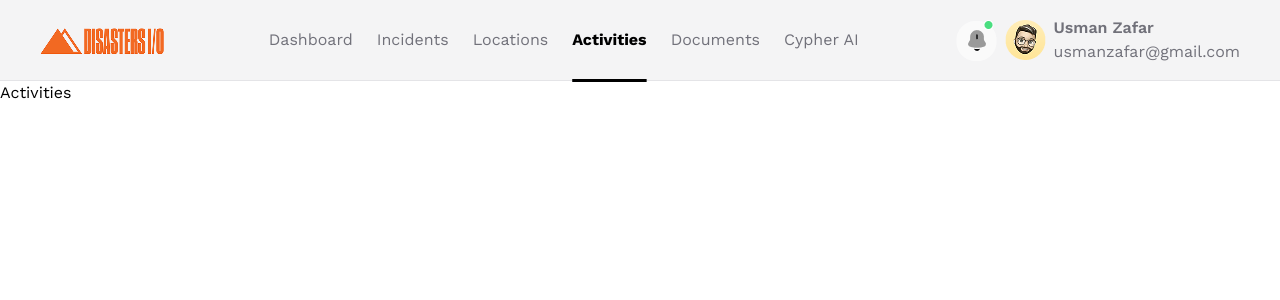
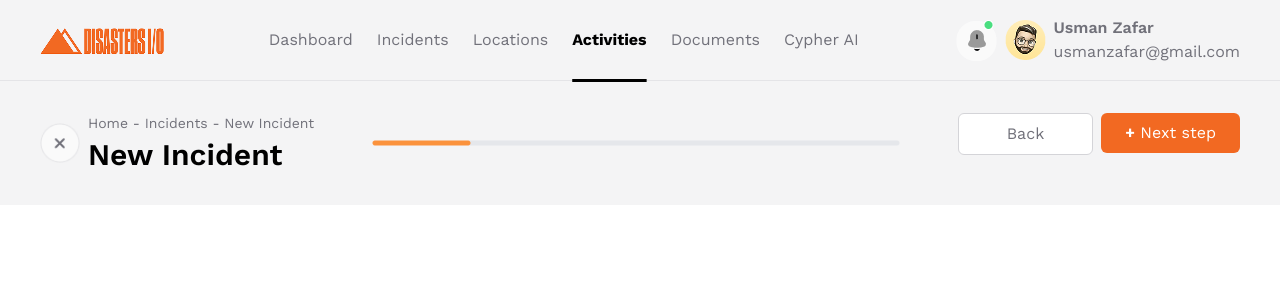
Before and after one commit to marufahmed347/React-Assignment-2, a React (Vite) app: page /Activities in a window 1280 px wide. Shown: the top 300 px of the page. Built offline with nearby package versions, Linux system fonts and the light colour scheme.

Commit message:
incidents 3 navbar done

```diff
--- a/src/components/all-pages/activities/Activities.jsx
+++ b/src/components/all-pages/activities/Activities.jsx
@@ -1,8 +1,11 @@
 import React from 'react'
+import Incidents3Navbar from './Incidents-3-Navbar';
 
 function Activities() {
   return (
-    <div>Activities</div>
+    <>
+    <Incidents3Navbar/>
+    </>
   )
 }
 
--- /dev/null
+++ b/src/components/all-pages/activities/Incidents-3-Navbar.jsx
@@ -0,0 +1,47 @@
+import React from 'react'
+
+function Incidents3Navbar() {
+  return (
+    <>
+    <section className='bg-zinc-100 max-w-[1440px] mx-auto p-3 lg:px-10 lg:py-8 '>
+        <div className='flex justify-between'>
+            {/* left side */}
+            <div className='flex gap-2'>
+                <div className='flex justify-center items-center'>
+                  <img className=' w-10 h-10 ' src="into.png" alt="" />
+                </div>
+
+                <div className='my-auto'>
+                <p className='text-[10px] lg:text-sm text-[#71717A] pb-1'>Home - Incidents - New Incident</p>
+                <h2 className='text-xl lg:text-3xl font-semibold'>New Incident</h2>
+                </div>
+            </div>
+
+            {/* middle side */}
+            <div className='hidden lg:flex justify-center items-center'>
+              <img src="line2.png" alt="" />
+            </div>
+
+            {/* right side */}
+            <div className='flex flex-col lg:flex-row space-x-0 lg:space-x-2 space-y-2 lg:space-y-0'>
+
+
+                <span>
+                <button  className='bg-white px-8 lg:px-12 py-1 lg:py-2 rounded-md text-[#71717A] border border-[#D4D4D8] cursor-pointer'>Back</button>
+                </span>
+
+
+
+                <span>
+                <button  className='bg-[#F26922] px-2 lg:px-6 py-1 lg:py-2 rounded-md text-white  cursor-pointer'><span className='font-bold'>+</span> Next step</button>
+                </span>
+
+
+            </div>
+        </div>
+    </section>
+    </>
+  )
+}
+
+export default Incidents3Navbar;
--- a/src/components/all-pages/dashboard/DashboardNavbar.jsx
+++ b/src/components/all-pages/dashboard/DashboardNavbar.jsx
@@ -23,7 +23,7 @@ const DashboardNavbar = () => {
               </div>
 
               <div className='flex items-center'>
-                <button className='bg-[#F26922] px-6 py-2 rounded-md text-white '>Cypher AI</button>
+                <button className='bg-[#F26922] px-6 py-2 rounded-md text-white cursor-pointer'>Cypher AI</button>
               </div>
 
             </div>
--- a/src/components/all-pages/incidents/Incidents-2.jsx
+++ b/src/components/all-pages/incidents/Incidents-2.jsx
@@ -26,7 +26,6 @@ function Incidents2() {
         <div className='px-10 max-w-[580px] mx-auto'>
             <h1 className='text-center text-3xl font-bold'>Let’s get started</h1>
             <p className='text-center text-[#71717A] text-[16px] pt-2 pb-4'>Lorem ipsum dolar sit general sac mascho werhoLorem ipsum dolar sit general sac mascho werhoLorem ipsum dolar sit gene</p>
-
         </div>
 
 
--- a/src/components/all-pages/incidents/IncidentsNavbar.jsx
+++ b/src/components/all-pages/incidents/IncidentsNavbar.jsx
@@ -23,7 +23,7 @@ const IncidentsNavbar = () => {
               </div>
 
               <div className='flex items-center'>
-                <button  className='bg-[#F26922] px-6 py-2 rounded-md text-white '><span className='font-bold'>+</span> New Incident</button>
+                <button  className='bg-[#F26922] px-6 py-2 rounded-md text-white  cursor-pointer'><span className='font-bold'>+</span> New Incident</button>
               </div>
 
             </div>
```
Also changed, not shown: public/into.png (added), public/line2.png (added).
